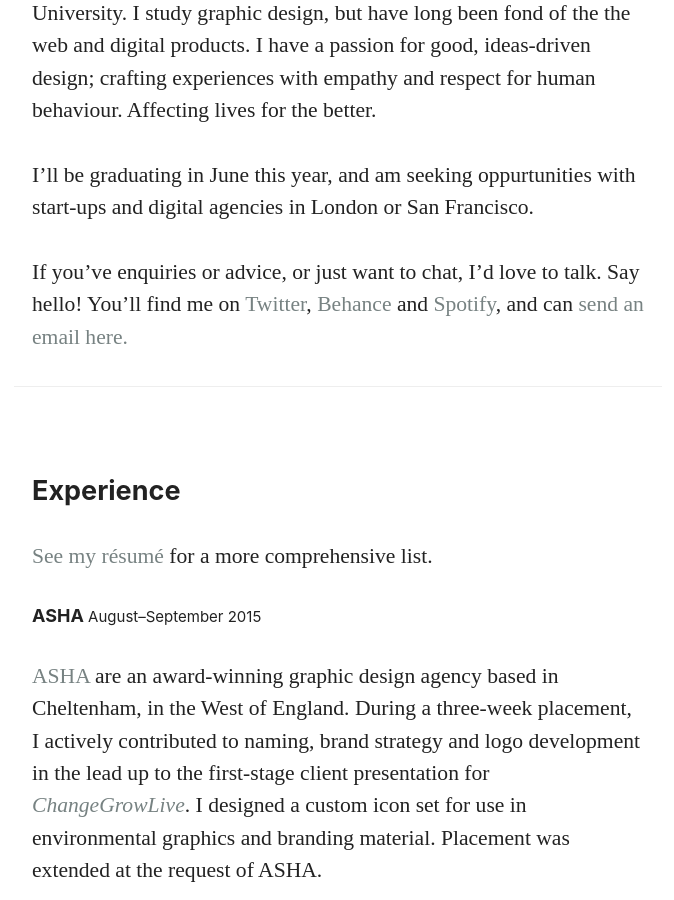
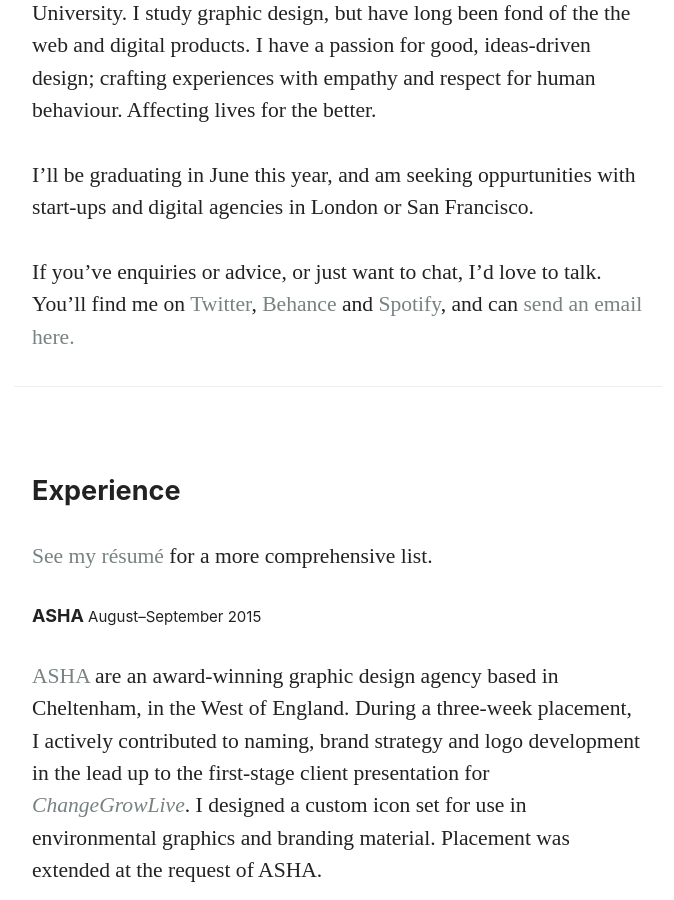
Before and after one commit to samstephenson/samstephenson.github.io, a Jekyll site: the page built from about.md, in a window 1280 px wide and 900 px high, scrolled down 669 px. Shown: the whole window, without its empty margins (302-976 px from the left). Built offline with Jekyll 4.4.1, drawn with Linux system fonts in a browser that asks for light colours; nearby versions of some CDN libraries.

Commit message:
pp image + about

```diff
--- a/about.md
+++ b/about.md
@@ -9,7 +9,7 @@
 
 I’ll be graduating in June this year, and am seeking oppurtunities with start-ups and digital agencies in London or San Francisco.
 
-If you’ve enquiries or advice, or just want to chat, I’d love to talk. Say hello! You’ll find me on [Twitter](https://twitter.com/samstephenson1), [Behance](https://www.behance.net/samstephenson) and [Spotify](https://play.spotify.com/user/11120014586), and can [send an email here.](mailto:sam@stephenson.net)
+If you’ve enquiries or advice, or just want to chat, I’d love to talk. You’ll find me on [Twitter](https://twitter.com/samstephenson1), [Behance](https://www.behance.net/samstephenson) and [Spotify](https://play.spotify.com/user/11120014586), and can [send an email here.](mailto:sam@stephenson.net)
 
 <hr>
 ## Experience
```
Also changed, not shown: work/_posts/2016-01-20-Past-and-Present.md (+1 -1 lines), 1 other file.
